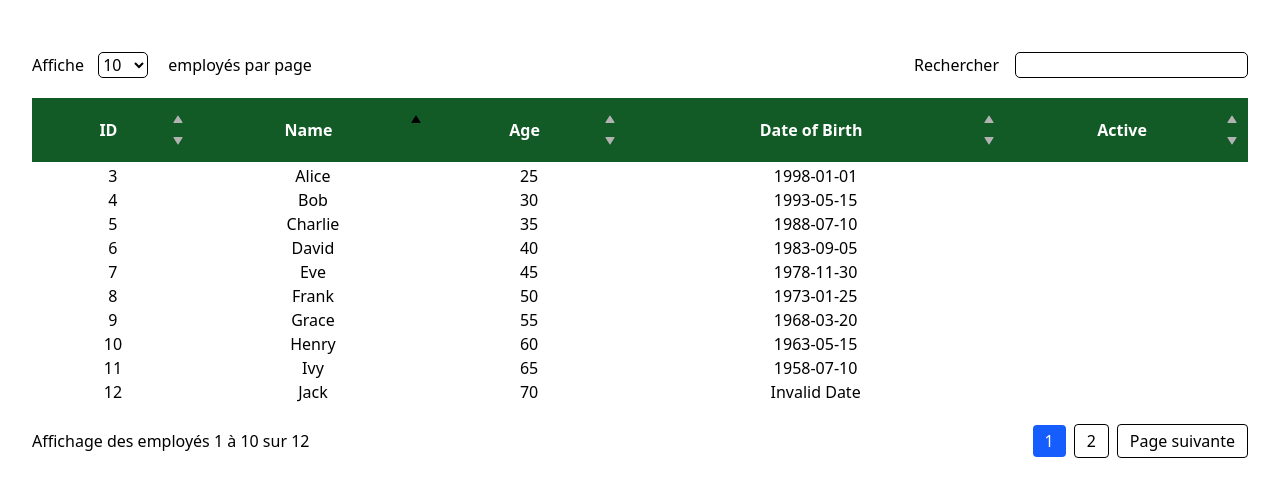
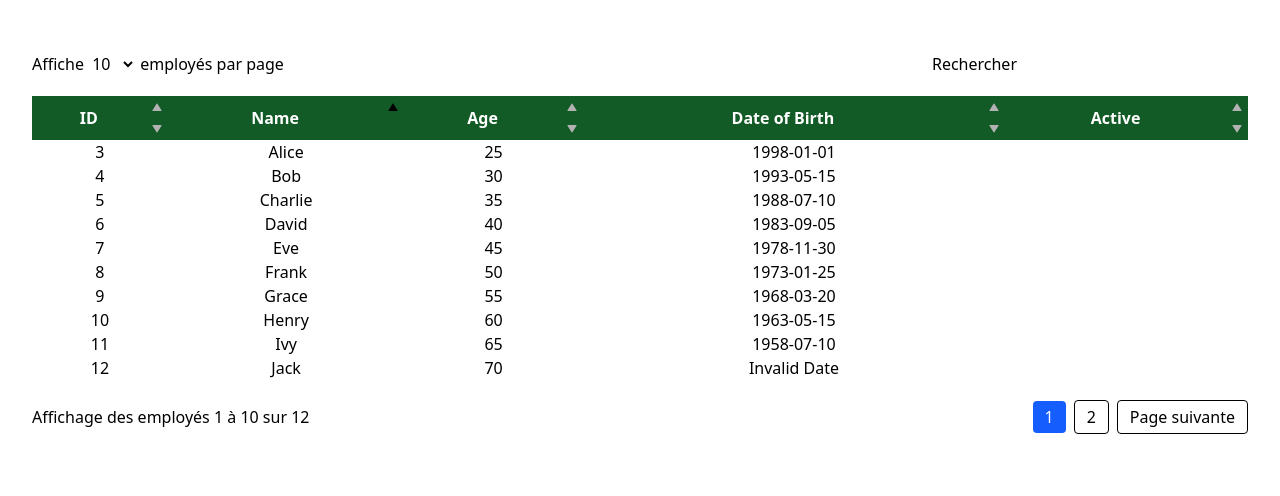
Before and after one commit to zarakeye/react-ts-tab-lib, a React (Vite) app: page / in a window 1280 px wide. Shown: the top 496 px of the page. Built offline with nearby package versions, Linux system fonts and the light colour scheme.

Commit message:
Better management of customized classes

```diff
--- a/src/components/Table/Table.tsx
+++ b/src/components/Table/Table.tsx
@@ -285,7 +285,7 @@ function Table <T extends Record<string, any>>({
     <div className={`my-5 ${componentGlobalClassname ?? ''}`}>
       <div className='flex flex-col lg:flex-row items-center justify-between my-5 gap-y-3.5'>
         <div>
-          <label htmlFor="sampleLength" className={`mr-2.5 ${sampleTextClassname ?? ''}`}>
+          <label htmlFor="sampleLength" className={sampleTextClassname ?? 'mr-2.5'}>
             {textContent?.entriesLabel_showReplace ?? 'Show' }
           </label>
 
@@ -293,24 +293,24 @@ function Table <T extends Record<string, any>>({
             name="sampleLength"
             id="sampleLength"
             onChange={handleDisplayedEntriesChange}
-            className={`border-1 border-black rounded-[5px] mr-1.5 ${sampleLengthSelectorClassname ?? ''}`}
+            className={ sampleLengthSelectorClassname ?? `border-1 border-black rounded-[5px]`}
           >
             {numberOfDisplayedRows.map((option, index) => (
               <option key={index} value={option}>{option}</option>
             ))}
           </select>
 
-          <label htmlFor="sampleLength" className={`ml-2.5 ${sampleTextClassname ?? ''}`}>
+          <label htmlFor="sampleLength" className={sampleTextClassname ?? 'ml-2.5'}>
             {textContent?.entriesLabel_entriesReplace ??' entries'}
           </label>
         </div>
 
         <div>
-          <label htmlFor="search" className={`mr-2.5 ${searchLabelClassname ?? ''}`}>
+          <label htmlFor="search" className={searchLabelClassname ?? 'mr-2.5'}>
             {textContent?.searchLabel ?? 'Search'}
           </label>
 
-          <input type="text" name="search" id="search" className={`ml-1.5 border-1 border-black rounded-[5px] ${searchInputClassname ?? ''}`} onChange={(e) => handleSearch(e)}/>
+          <input type="text" name="search" id="search" className={searchInputClassname ?? 'ml-1.5 border-1 border-black rounded-[5px]'} onChange={(e) => handleSearch(e)}/>
         </div>
       </div>
 
@@ -321,7 +321,7 @@ function Table <T extends Record<string, any>>({
               <th
                 key={index}
                 role='columnheader'
-                className={`pl-[18px] pr-[5px] py-[10px] border-b-2 border-b-gray ${globalColumnsClassname}  ${key.specificColumnclassName ?? ''}`}
+                className={`${globalColumnsClassname ?? 'pl-[18px] pr-[5px] py-[10px] border-b-2 border-b-gray'} ${key.specificColumnclassName ?? ''}`}
                 ref={columnHeaderRef}
               >
                 <div
```
